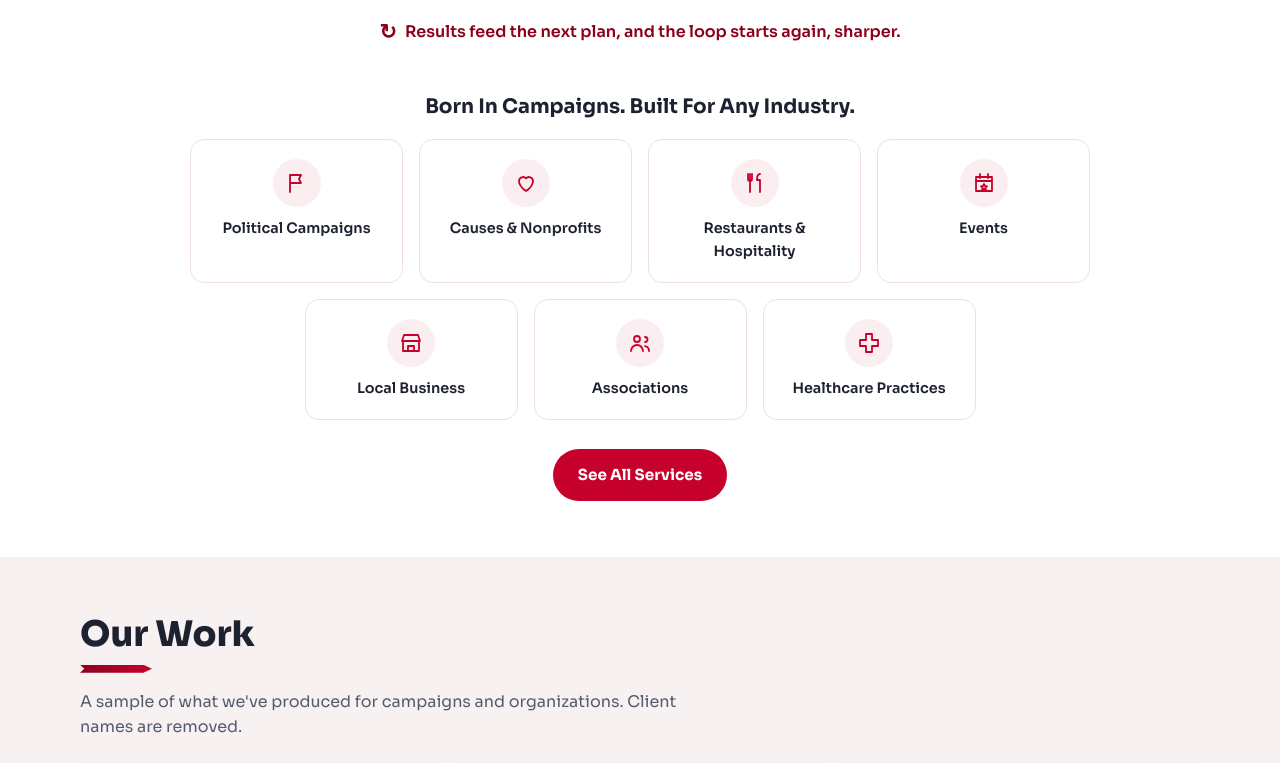
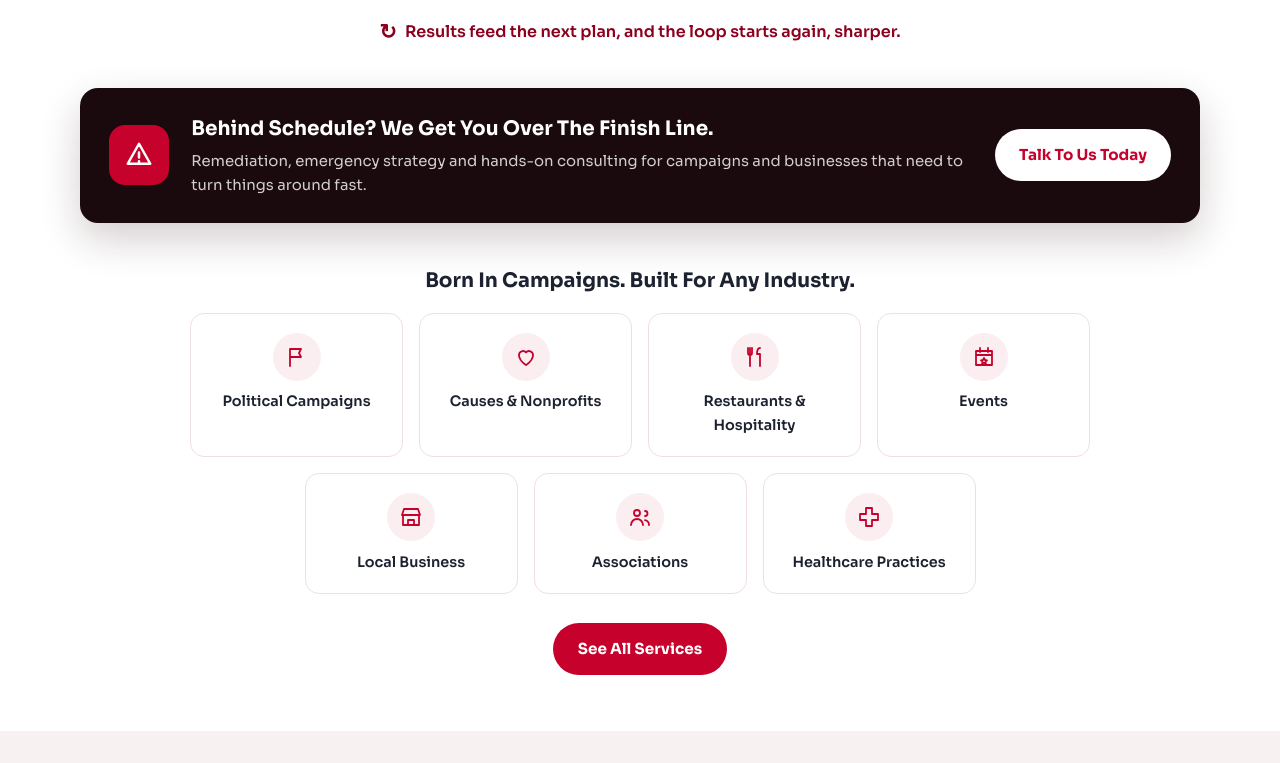
Before and after one commit to Crusader-PR/CrusaderPR, a plain HTML site: page index.html in a window 1280 px wide. Shown: the part 1416-2179 px from the top of the page. Drawn offline with Linux system fonts and the light colour scheme.

Commit message:
Move Behind Schedule callout between the philosophy loop and industries
Co-Authored-By: Claude Opus 5.5 <noreply@anthropic.com>
Claude-Session: https://claude.ai/code/session_01MTQusFubEgmXNQUXua82U5

```diff
--- a/index.html
+++ b/index.html
@@ -10,7 +10,7 @@
 <link rel="preconnect" href="https://fonts.googleapis.com">
 <link rel="preconnect" href="https://fonts.gstatic.com" crossorigin>
 <link href="https://fonts.googleapis.com/css2?family=Sora:wght@400;600;700;800&display=swap" rel="stylesheet">
-<link rel="stylesheet" href="styles.css?v=6f1e6ae2">
+<link rel="stylesheet" href="styles.css?v=b0d7ef84">
 </head>
 <body>
 
@@ -104,6 +104,16 @@
       </ol>
       <p class="loop-back"><span>↻</span> Results feed the next plan, and the loop starts again, sharper.</p>
 
+
+      <div class="rescue-card">
+        <div class="rescue-icon"><svg viewBox="0 0 24 24"><path d="M12 3l9 16H3zM12 10v4M12 17v.5"/></svg></div>
+        <div>
+          <h3>Behind Schedule? We Get You Over The Finish Line.</h3>
+          <p>Remediation, emergency strategy and hands-on consulting for campaigns and businesses that need to turn things around fast.</p>
+        </div>
+        <a href="contact.html" class="btn btn-light">Talk To Us Today</a>
+      </div>
+
       <div class="industries">
         <h3>Born In Campaigns. Built For Any Industry.</h3>
         <ul class="ind-grid">
@@ -174,7 +184,7 @@
     <div class="wrap cta-inner">
       <div>
         <h2>Ready To Make An Impact?</h2>
-        <p>Starting fresh or behind schedule, we'll build your plan or step in with emergency strategy to get you over the finish line.</p>
+        <p>Tell us about your campaign or business and we'll set up a consultation.</p>
       </div>
       <a href="contact.html" class="btn btn-light">Book a Consultation</a>
     </div>
--- a/styles.css
+++ b/styles.css
@@ -332,3 +332,8 @@ p, li, figcaption, blockquote, summary, .label { text-wrap: pretty; }
 .ind-icon { width: 48px; height: 48px; border-radius: 50%; display: grid; place-items: center; background: #fbeef1; }
 .ind-icon svg { width: 24px; height: 24px; fill: none; stroke: var(--red); stroke-width: 1.8; stroke-linecap: round; stroke-linejoin: round; }
 @media (max-width: 760px) { .ind-grid li { flex-basis: calc(50% - .5rem); } }
+.rescue-card { margin-top: 2.4rem; display: grid; grid-template-columns: auto 1fr auto; gap: 1.4rem; align-items: center;
+  background: #1a0a0e; color: #fff; border-radius: 18px; padding: 1.6rem 1.8rem; box-shadow: 0 16px 40px rgba(40,0,10,.2); }
+.rescue-card h3 { margin: 0 0 .3rem; font-size: 1.25rem; }
+.rescue-card p { margin: 0; opacity: .8; font-size: .93rem; }
+@media (max-width: 760px) { .rescue-card { grid-template-columns: 1fr; } }
```
Also changed, not shown: about.html (+1 -1 lines), contact.html (+1 -1 lines), services.html (+1 -1 lines), testimonials.html (+1 -1 lines).
